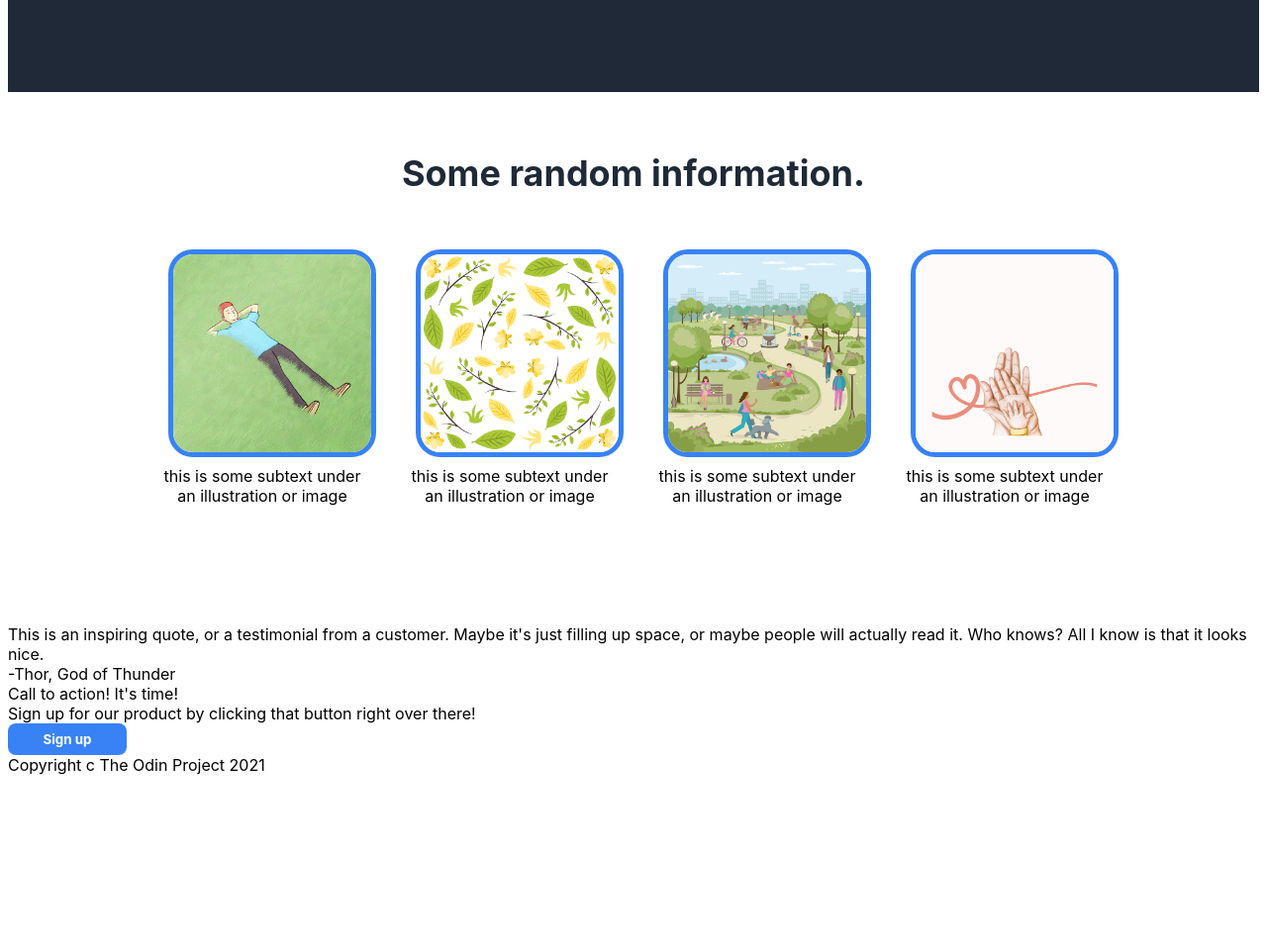
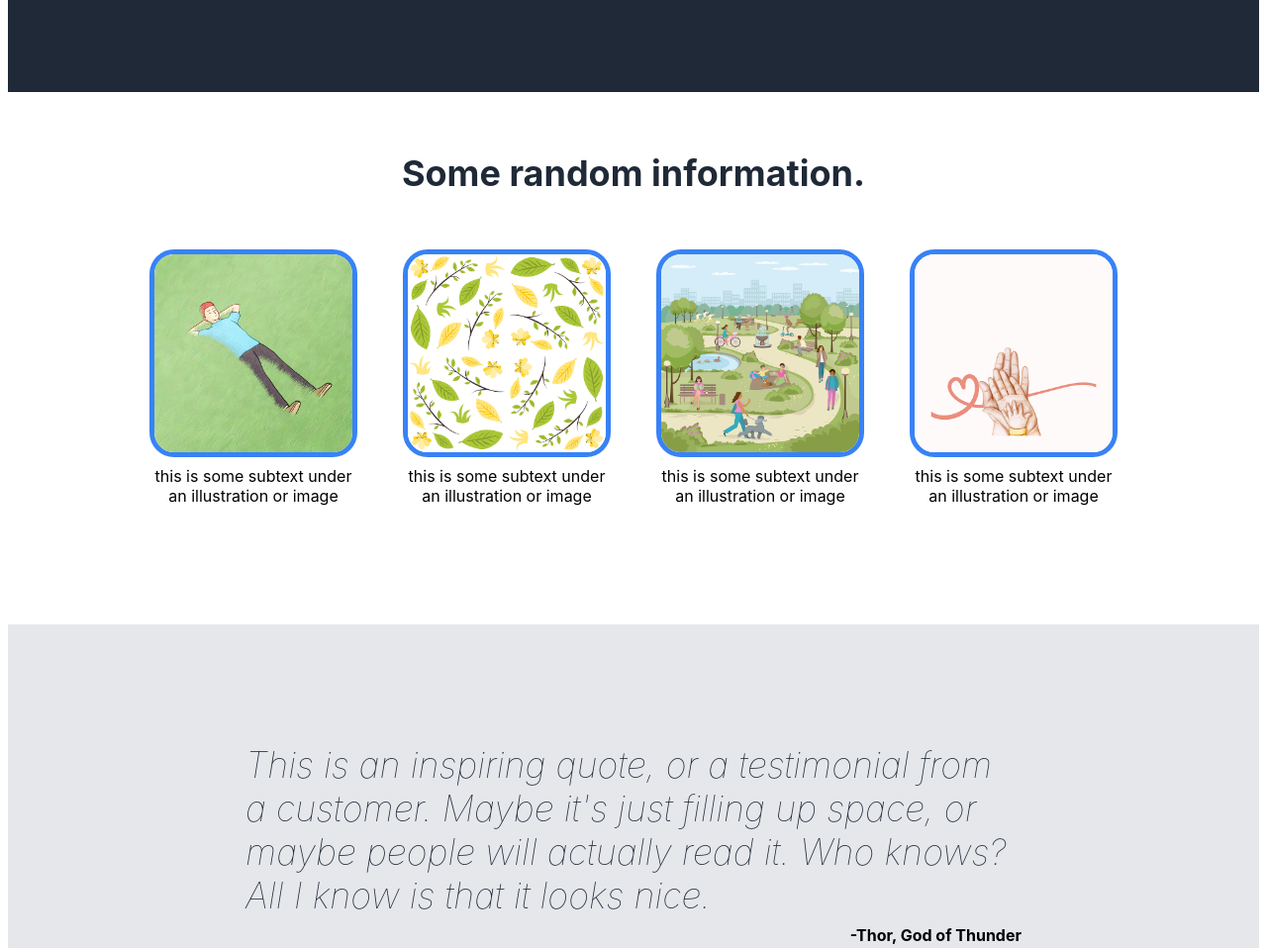
Before and after one commit to devbeste/Landing-Page, a plain HTML site: page index.html in a window 1280 px wide. Shown: the part 598-1556 px from the top of the page at 99% size. Before the commit the page ends 1389 px from the top, so only its background shows below. Drawn offline with Linux system fonts and the light colour scheme.

Commit message:
Add the styling of the third section

```diff
--- a/style.css
+++ b/style.css
@@ -45,6 +45,11 @@ a {
 
 }
 
+/* .first-section img {
+    max-width: 85%;
+    height: auto;
+} */
+
 .text-container1{
     display: flex;
     flex-direction: column;
@@ -80,14 +85,19 @@ button {
 .second-section {
     display: flex;
     flex-direction: column;
-    padding: 60px 240px 120px;
+    /* padding: 60px 240px 120px; */
     gap: 50px;
+    justify-content: center;
     align-items: center;
 }
 
 .container2 {
     display: flex;
-    gap: 50px;
+    gap: 36px;
+    flex-wrap: wrap;
+    margin-bottom: 120px;
+    justify-content: center;
+    align-items: center;
 }
 .second-section img {
     width: 200px;
@@ -99,7 +109,7 @@ button {
 }
 
 .item {
-    width: 200px;
+    width: 220px;
     text-align: center;
 }
 
@@ -107,4 +117,24 @@ button {
     color: #1F2937;
     font-size: 36px;
     font-weight: bolder;
+    text-align: center;
+    margin-top: 60px;
 }
+
+.third-section {
+    background-color: #e5e7eb;
+    padding: 120px 240px;
+}
+
+.text3 {
+    font-size: 36px;
+    color: #1F2937;
+    font-style: italic;
+    font-weight: lighter;
+}
+
+.undertext3 {
+    font-weight: bold;
+    text-align: right;
+    margin-top: 8px;
+}
```
